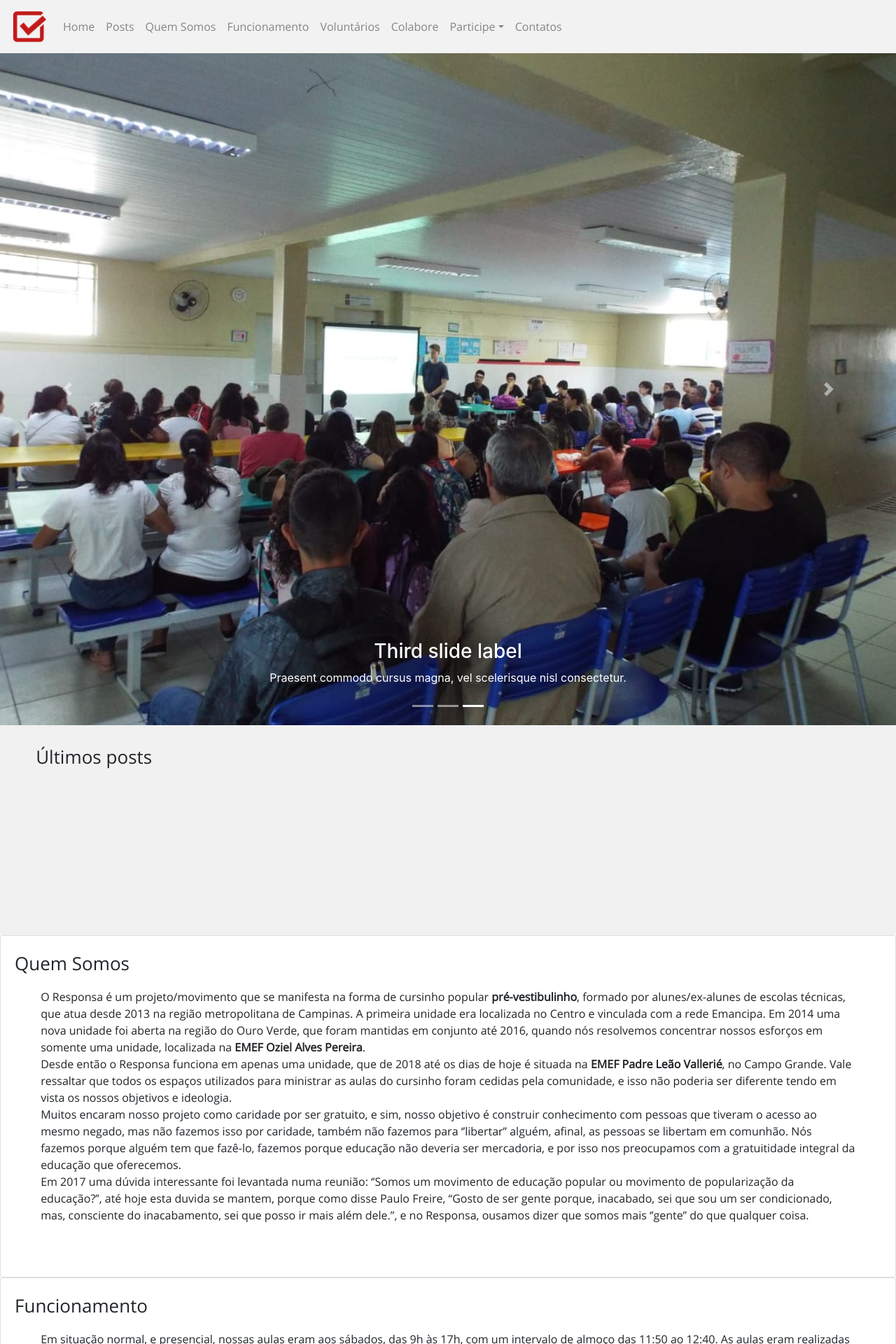
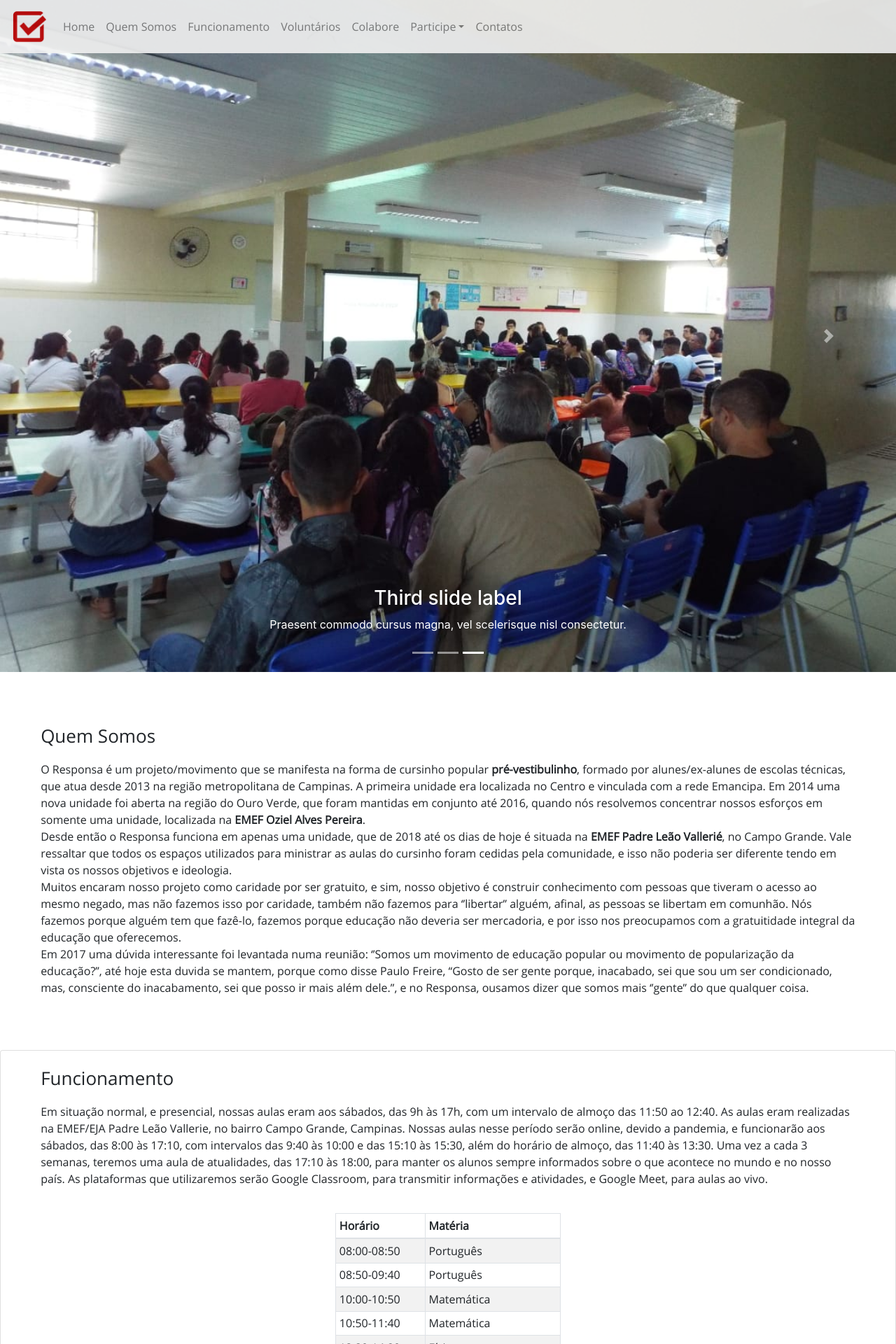
Before and after one commit to HubResponsa/responsa-front, a React (Create React App) app: page / in a window 1280 px wide. Shown: the top 1920 px of the page at 70% size. Built offline with nearby package versions, Linux system fonts and the light colour scheme.

Commit message:
commitFinal

```diff
--- a/src/Components/Contato.js
+++ b/src/Components/Contato.js
@@ -25,7 +25,7 @@ function Contatos()
                         </ListGroup>
                         <ListGroup horizontal>
                             <ListGroup.Item id="itemLista"><TwitterIcon id="icon"/><a href="https://twitter.com/ResponsaPopular">Cursinho Popular Responsa</a></ListGroup.Item>
-                            <ListGroup.Item id="itemLista"><AlternateEmailIcon id="icon"/><a href="https://twitter.com/home">cursinhoresponsa@gmail.com</a></ListGroup.Item>
+                            <ListGroup.Item id="itemLista"><AlternateEmailIcon id="icon"/><a>cursinhoresponsa@gmail.com</a></ListGroup.Item>
                         </ListGroup>
                     </div>
                     </Card.Body>
--- a/src/Components/Header.js
+++ b/src/Components/Header.js
@@ -10,13 +10,13 @@ function Header()
 {
     return(
         <div id="header">
-            <Navbar sticky="top" expand="lg" variant="light" id="navbar">
+            <Navbar fixed="top" expand="lg" variant="light" id="navbar">
                 <Navbar.Brand href="#home"> <img src={Logo2} id="logo"/></Navbar.Brand>
                 <Navbar.Toggle aria-controls="responsive-navbar-nav" />
                 <Navbar.Collapse id="responsive-navbar-nav">
                     <Nav className="mr-auto">
                     <Nav.Link href="/">Home</Nav.Link>
-                    <Nav.Link href="#posts">Posts</Nav.Link>
+                    {/* <Nav.Link href="#posts">Posts</Nav.Link> */}
                     <Nav.Link href="#QuemSomos">Quem Somos</Nav.Link>
                     <Nav.Link href="#Funcionamento">Funcionamento</Nav.Link>
                     <Nav.Link href="#Voluntarios">Voluntários</Nav.Link>
--- a/src/Components/Home.js
+++ b/src/Components/Home.js
@@ -16,7 +16,7 @@ function Home()
         <div id="home">
             <Header/>
             <Carrossel/>
-            <Posts/>
+            {/* <Posts/> */}
             <QuemSomos/>
             <Funcionamento/>
             <Voluntarios/>
--- a/src/Components/css/Funcionamento.css
+++ b/src/Components/css/Funcionamento.css
@@ -10,11 +10,14 @@
 #Funcionamento{
     font-family: "Open-Sans";
     font-size: 16px;
+    ;
 }
 
 #textFuncionamento{
     font-family: "Open-Sans";
     font-size: 26px;
+    position: relative;
+    margin-left: 3%;
 }
 
 #textBody{
--- a/src/Components/css/QuemSomos.css
+++ b/src/Components/css/QuemSomos.css
@@ -1,14 +1,20 @@
 @import "FontConfig.css";
 
 #QuemSomos{
+    position: relative;
+    margin-top: 4%;
     font-family: "Open-Sans";
     font-size: 16px;
+    border-color: transparent;
 }
 
 
 #textQuemSomos{
     font-family: "Open-Sans";
     font-size: 26px;
+    position: relative;
+    margin-left: 3%;
+
 }
 
 #textBody{
```
